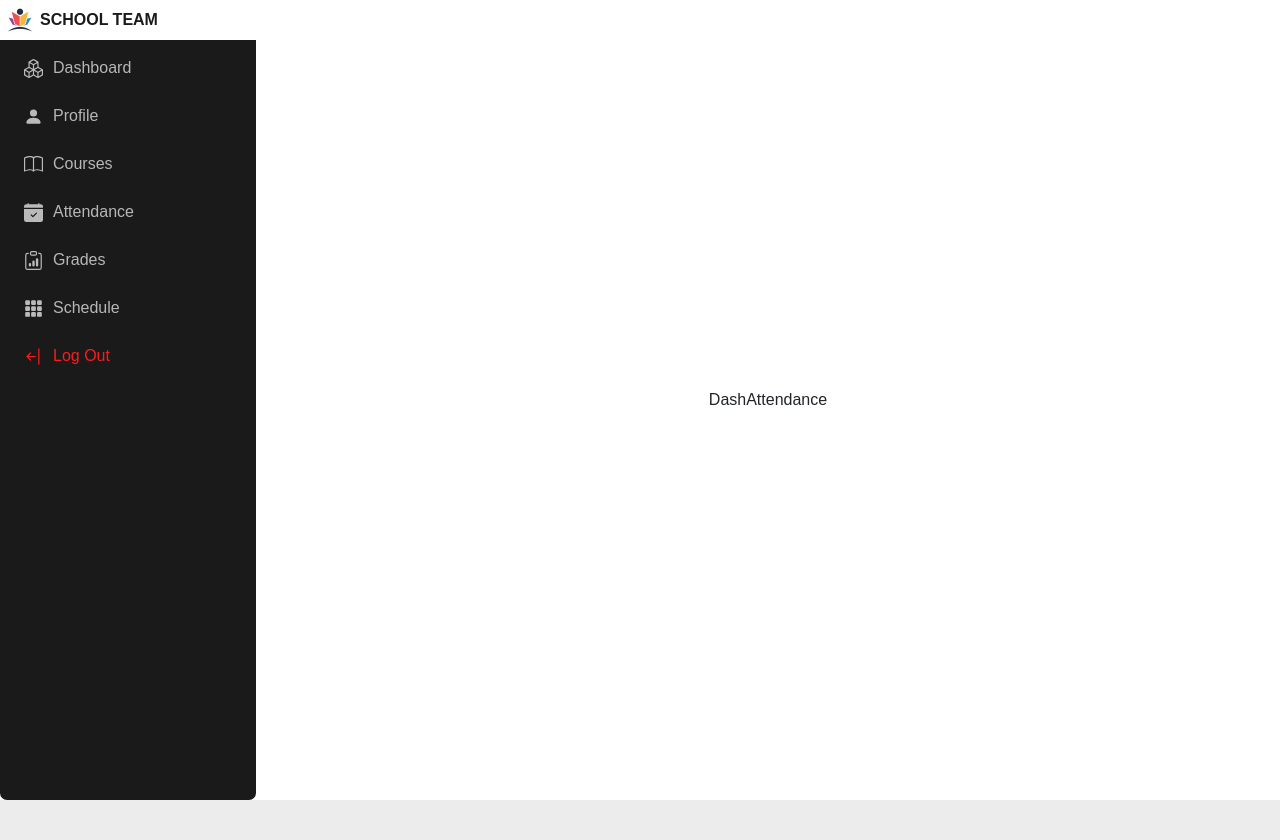
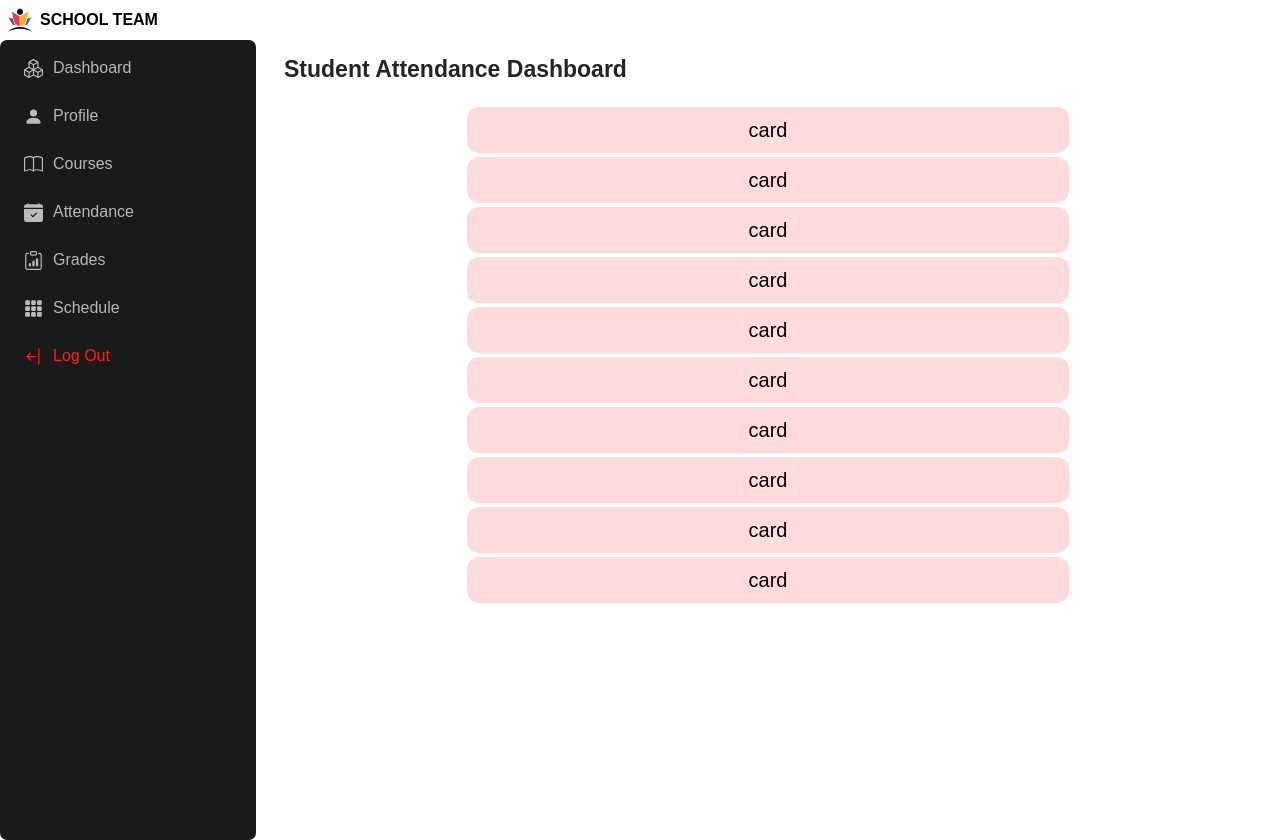
Before and after one commit to maryam-hussien/schoolManagmentSystem, a React (Vite) app in the folder FrontEnd/: page /dashboard/attendance in a window 1280 px wide. Before the commit the page ends 800 px from the top, so only its background shows below. Built offline with nearby package versions, Linux system fonts and the light colour scheme.

Commit message:
dash attendence

```diff
--- /dev/null
+++ b/FrontEnd/public/data/studentsapi.js
@@ -0,0 +1,94 @@
+const students = [
+  {
+    id: 1,
+    name: "Ahmed Ali",
+    photo: "ahmed_photo.jpg",
+    level: "Primary",
+    grade: 5,
+    address: "123 Main St, Cairo, Egypt",
+    phoneNumber: "+201234567890"
+  },
+  {
+    id: 2,
+    name: "Sara Ahmed",
+    photo: "sara_photo.jpg",
+    level: "Secondary",
+    grade: 6,
+    address: "456 Elm St, Giza, Egypt",
+    phoneNumber: "+201234567891"
+  },
+  {
+    id: 3,
+    name: "Mohamed Hassan",
+    photo: "mohamed_photo.jpg",
+    level: "Preparatory",
+    grade: 4,
+    address: "789 Pine St, Alexandria, Egypt",
+    phoneNumber: "+201234567892"
+  },
+  {
+    id: 4,
+    name: "Laila Omar",
+    photo: "laila_photo.jpg",
+    level: "Kindergarten",
+    grade: 1,
+    address: "321 Oak St, Cairo, Egypt",
+    phoneNumber: "+201234567893"
+  },
+  {
+    id: 5,
+    name: "Omar Khaled",
+    photo: "omar_photo.jpg",
+    level: "Primary",
+    grade: 2,
+    address: "654 Willow St, Giza, Egypt",
+    phoneNumber: "+201234567894"
+  },
+  {
+    id: 6,
+    name: "Fatma Mahmoud",
+    photo: "fatma_photo.jpg",
+    level: "Secondary",
+    grade: 3,
+    address: "789 Cedar Ave, Alexandria, Egypt",
+    phoneNumber: "+201234567895"
+  },
+  {
+    id: 7,
+    name: "Youssef Tarek",
+    photo: "youssef_photo.jpg",
+    level: "Preparatory",
+    grade: 5,
+    address: "963 Maple St, Cairo, Egypt",
+    phoneNumber: "+201234567896"
+  },
+  {
+    id: 8,
+    name: "Hana Saeed",
+    photo: "hana_photo.jpg",
+    level: "Kindergarten",
+    grade: 1,
+    address: "852 Birch St, Giza, Egypt",
+    phoneNumber: "+201234567897"
+  },
+  {
+    id: 9,
+    name: "Ali Kamal",
+    photo: "ali_photo.jpg",
+    level: "Primary",
+    grade: 4,
+    address: "147 Chestnut St, Alexandria, Egypt",
+    phoneNumber: "+201234567898"
+  },
+  {
+    id: 10,
+    name: "Mona Fathy",
+    photo: "mona_photo.jpg",
+    level: "Secondary",
+    grade: 6,
+    address: "321 Oak St, Cairo, Egypt",
+    phoneNumber: "+201234567899"
+  }
+];
+
+export default students;
--- /dev/null
+++ b/FrontEnd/src/Dashboard/DashComponents/DashNav/DashNav.jsx
@@ -0,0 +1,16 @@
+import "./Dashnav.css"
+import img from '../../../../public/assets/730005bd39661bcd3959d4dad27f9d5b.jpg';
+
+
+const DashNav = () => {
+  return (
+    <>
+        <div className='d-flex topSideBar'>
+          <img src={img} alt="Brand Logo" className="logo-img" />
+          <span className='fw-semibold'>SCHOOL TEAM</span>
+      </div>
+    </>
+  )
+}
+
+export default DashNav
--- /dev/null
+++ b/FrontEnd/src/Dashboard/DashComponents/DashNav/Dashnav.css
@@ -0,0 +1,13 @@
+.topSideBar {
+  background-color: white;
+  color: black;
+  display: flex;
+  align-items: center;
+  justify-content: flex-start;
+}
+/* Media query for small screens */
+@media (max-width: 768px) {
+  .topSideBar span {
+    font-size: 17px; /* Adjust font size for smaller screens */
+  }
+}
--- a/FrontEnd/src/Dashboard/DashComponents/DashSideBar/DashSidebar.css
+++ b/FrontEnd/src/Dashboard/DashComponents/DashSideBar/DashSidebar.css
@@ -6,13 +6,7 @@
   opacity: 90%;
 }
 
-.topSideBar {
-  background-color: white;
-  color: black;
-  display: flex;
-  align-items: center;
-  justify-content: flex-start;
-}
+
 
 .logo-img {
   height: 40px;
--- a/FrontEnd/src/Dashboard/DashComponents/DashSideBar/DashSidebar.jsx
+++ b/FrontEnd/src/Dashboard/DashComponents/DashSideBar/DashSidebar.jsx
@@ -1,15 +1,10 @@
 import './DashSidebar.css';
 import { Boxes, PersonFill, Book, CalendarCheckFill, ClipboardData, Grid3x3GapFill, ArrowBarLeft } from 'react-bootstrap-icons';
-import img from '../../../../public/assets/730005bd39661bcd3959d4dad27f9d5b.jpg';
 import { NavLink } from 'react-router-dom';
 
 const DashSidebar = () => {
   return (
     <div className="dashSidebar">
-      <div className='d-flex topSideBar'>
-        <img src={img} alt="Brand Logo" className="logo-img" />
-        <span className='fw-semibold'>SCHOOL TEAM</span>
-      </div>
       <div className='px-4 py-3'>
         <ul className="nav flex-column m-auto">
           <NavLink className="icon-link icon-link-hover link-opacity-50-hover link-light fw-light mb-4" to="/dashboard">
--- /dev/null
+++ b/FrontEnd/src/Dashboard/DashComponents/attendenceCard/Card.jsx
@@ -0,0 +1,9 @@
+import './card.css'
+
+const Card = () => {
+  return (
+    <div className='attendcard fs-5 fw-light'>card</div>
+  )
+}
+
+export default Card
--- /dev/null
+++ b/FrontEnd/src/Dashboard/DashComponents/attendenceCard/card.css
@@ -0,0 +1,9 @@
+.attendcard{
+  border-radius: 12px;
+  background-color: #ffdbdb;
+  color: black;
+  padding: 0.5rem;
+  margin: auto;
+  margin-bottom: 0.25rem;
+  text-align: center;
+}
--- a/FrontEnd/src/Dashboard/DashPages/DashAttendaane/DashAttandane.css
+++ b/FrontEnd/src/Dashboard/DashPages/DashAttendaane/DashAttandane.css
@@ -0,0 +1,33 @@
+.dashAttendance {
+  display: flex;
+  padding: 0.25rem;
+  flex-direction: column;
+}
+
+.attendcards {
+  width: 60%;
+  padding: 0.25rem;
+  margin: auto;
+}
+
+.attendtitle {
+  font-size: 23px;
+}
+
+/* Media query for small screens */
+@media (max-width: 768px) {
+  .attendtitle {
+    font-size: 18px; /* Adjust font size for smaller screens */
+  }
+}
+
+@media (max-width: 480px) {
+  .attendtitle {
+    font-size: 16px; /* Further adjust for very small screens (e.g., mobile) */
+  }
+}
+@media (max-width: 375px) {
+  .attendtitle {
+    font-size: 15px; /* Further adjust for very small screens (e.g., mobile) */
+  }
+}
--- a/FrontEnd/src/Dashboard/DashPages/DashAttendaane/DashAttendance.jsx
+++ b/FrontEnd/src/Dashboard/DashPages/DashAttendaane/DashAttendance.jsx
@@ -1,8 +1,17 @@
 import "./DashAttandane.css"
-
+import Students from "../../../../public/data/studentsapi"
+import Card from "../../DashComponents/attendenceCard/card";
 function DashAttendance() {
   return (
-    <div>DashAttendance</div>
+    <div className="dashAttendance w-100 ">
+      <div className="attendtitle fw-bold text-start px-4 py-2 mb-2">Student Attendance Dashboard</div>
+      <div className="attendcards">
+        {Students.map((student) => (
+          <Card key={student.id} student={student}/>
+        ))}
+
+      </div>
+    </div>
   )
 }
 
--- a/FrontEnd/src/Dashboard/DashPages/DashHome/DashHome.css
+++ b/FrontEnd/src/Dashboard/DashPages/DashHome/DashHome.css
@@ -2,6 +2,5 @@
 height: 100vh;
 }
 .dashboard{
-  display: flex;
-  justify-content: center;
+  width: 80%;
 }
--- a/FrontEnd/src/Dashboard/DashPages/DashHome/DashHome.jsx
+++ b/FrontEnd/src/Dashboard/DashPages/DashHome/DashHome.jsx
@@ -6,13 +6,16 @@ import DashCourses from "../DashCourses/DashCourses";
 import DashAttendance from "../DashAttendaane/DashAttendance";
 import DashGrades from "../DashGrades/DashGrades";
 import DashSchedule from "../DashSchedule/DashSchedule";
+import DashNav from "../../DashComponents/DashNav/DashNav";
 
 const DashHome = () => {
   return (
-    <div className="dashHome d-flex">
+    <>
+      <DashNav/>
+      <div className="d-flex dashHome">
       <DashSidebar />
 
-      <div className="dashboard p-3 m-auto">
+      <div className="dashboard">
         <Routes>
           <Route path="dashProfile" element={<DashProfile />} />
           <Route path="courses" element={<DashCourses />} />
@@ -22,6 +25,7 @@ const DashHome = () => {
         </Routes>
       </div>
     </div>
+      </>
   );
 };
 
```
